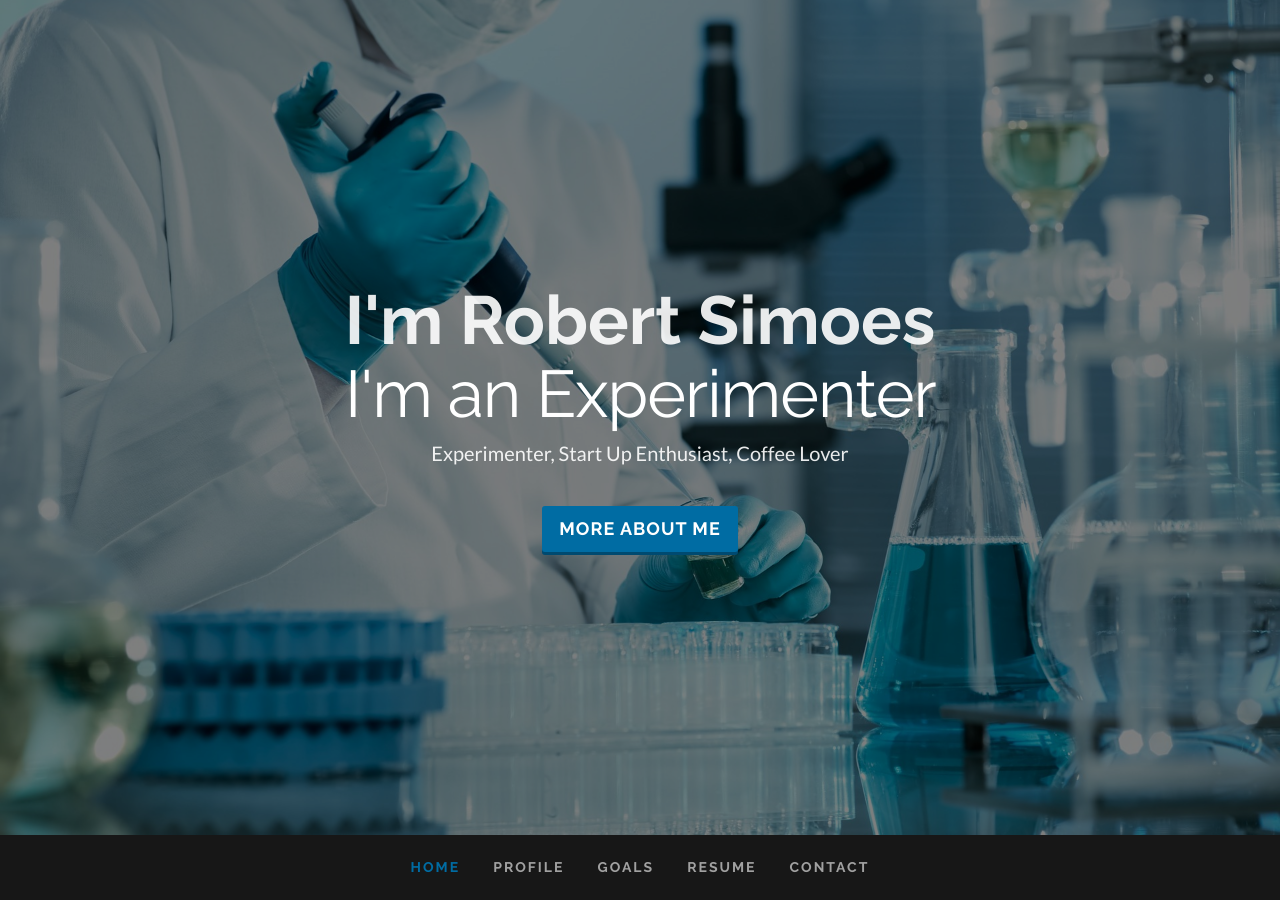
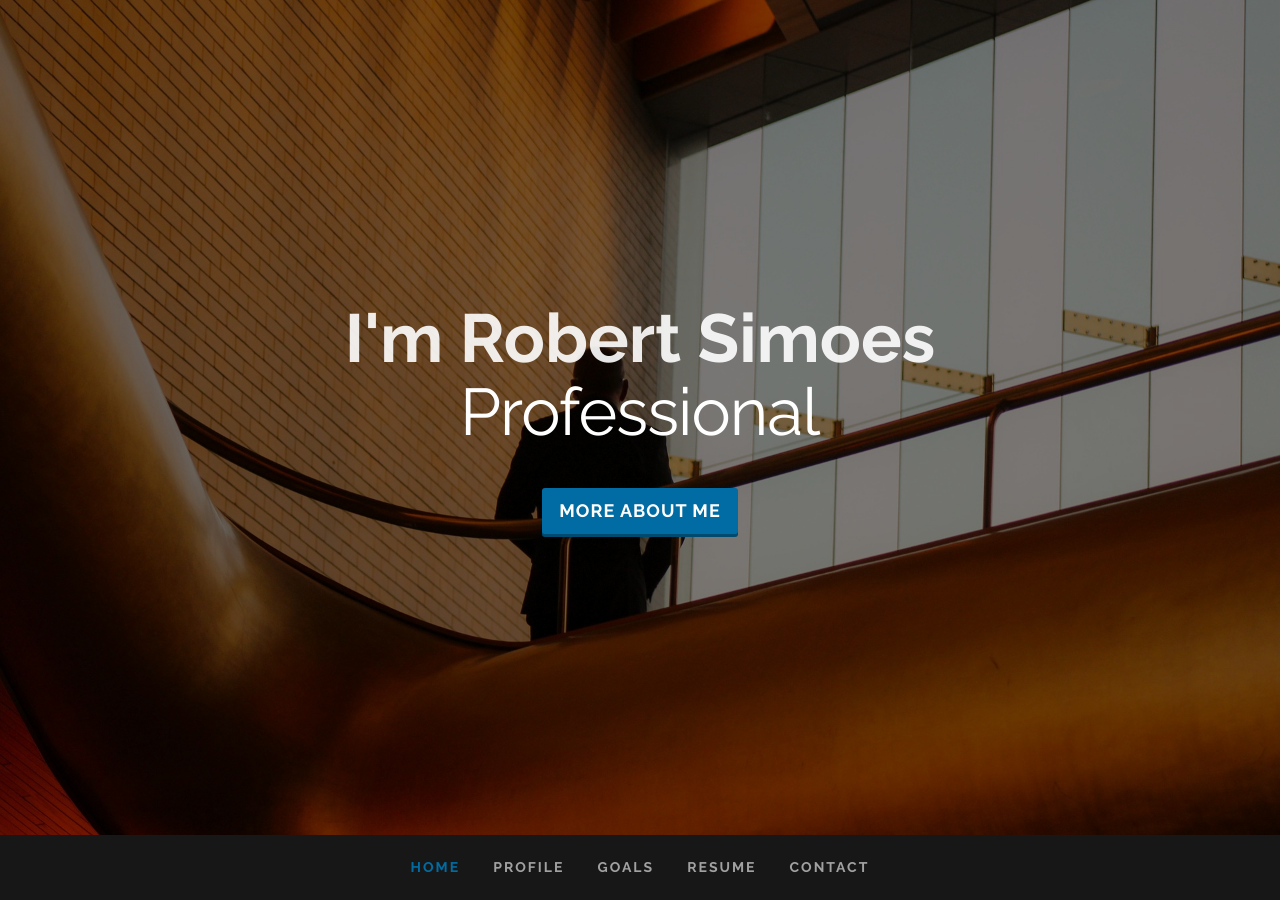
Before and after one commit to clearcareer/RobertSimoes, a Jekyll site: the page built from index.html, in a window 1280 px wide and 900 px high. Built offline with Jekyll 4.4.1, drawn with Linux system fonts in a browser that asks for light colours; some web fonts are replaced.

Commit message:
Updated '/index.html' via CloudCannon

```diff
--- a/index.html
+++ b/index.html
@@ -5,12 +5,12 @@
 full_name: Robert Simoes
 email: rarsimoes@gmail.com
 profilepic_path: /assets/images/current linked copy.png
-background_image_path: /assets/images/portfolio/laboratory-1149152_1920.jpg
+background_image_path: /assets/images/portfolio/office-1031707_1920.jpg
 upload_resume_path: /contact/resume_robert_simoes.pdf
 occupations:
-  - title: "I'm an Experimenter"
-  - title: "I'm an Creative Thinker"
-  - title: "I'm a Coffee Drinker"
+  - title: Professional
+  - title: Creative
+  - title: Competitive Coffee Drinker
 goals:
   - name: Learn
     icon: book
@@ -104,7 +104,7 @@
 
                 </span></h1>
 
-                <p class="editable">Experimenter, Start Up Enthusiast, Coffee Lover</p>
+                <p class="editable"></p>
 
                 <div class="page-scroll">
                     <a href="#profile" class="btn btn-lg btn-custom">
```
